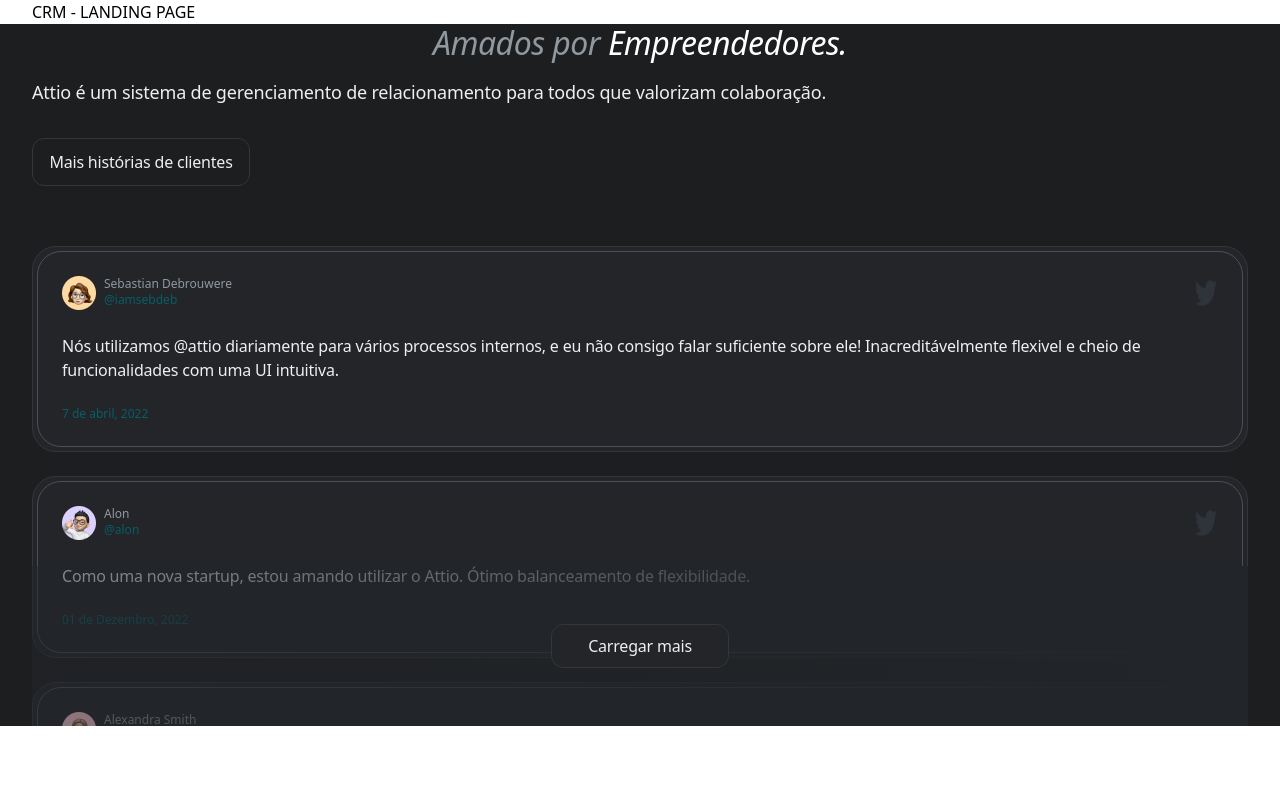
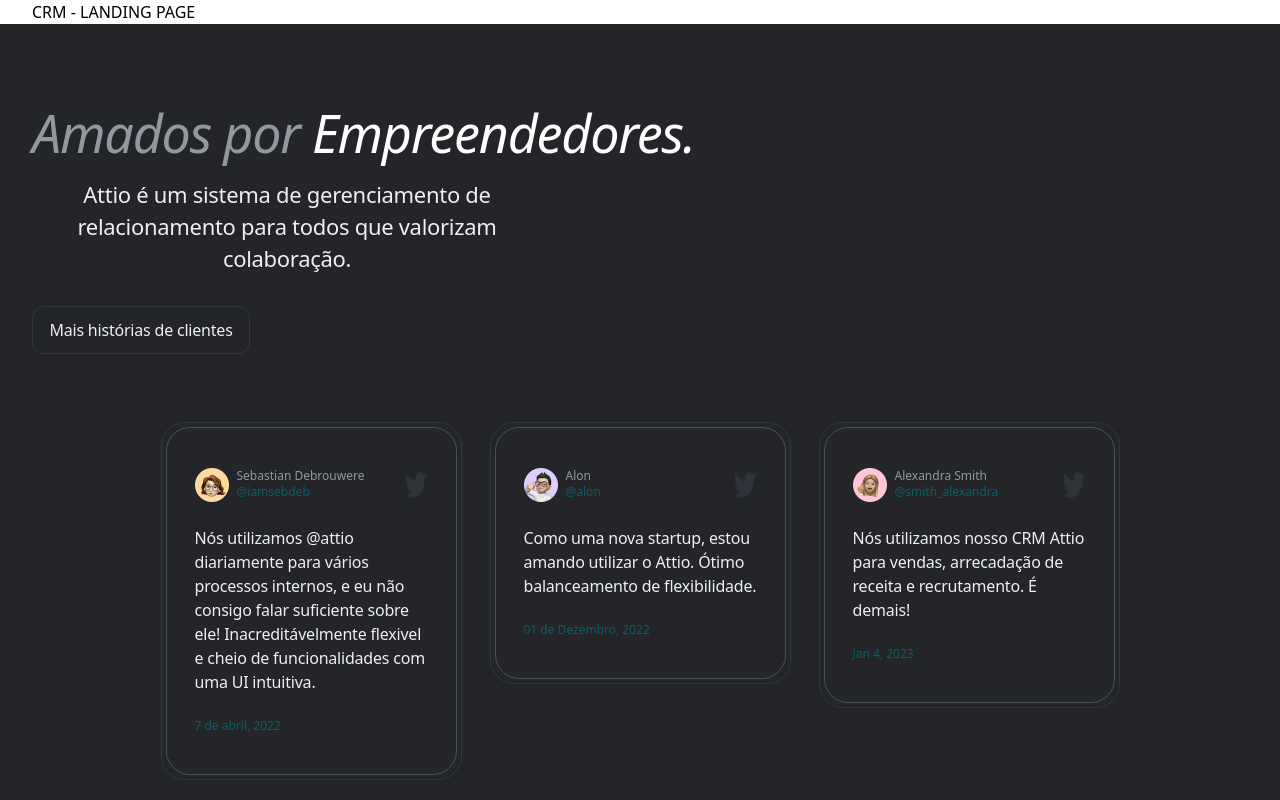
Before and after one commit to luisrca-tech/crm-landing-page, a Next.js app: page / in a window 1280 px wide. Shown: the top 800 px of the page. Built offline with nearby package versions, Linux system fonts and the light colour scheme.

Commit message:
📱 Feat: separate section into mob and desk design
clear

```diff
--- a/src/app/page.tsx
+++ b/src/app/page.tsx
@@ -7,7 +7,7 @@
       <Container>
         <h1>CRM - LANDING PAGE</h1>
       </Container>
-      <div className="bg-base-600">
+      <div className="bg-base-dark-600">
         <Container>
           <section>
             <LovedByEnterprising />
--- /dev/null
+++ b/src/components/blocks/LovedByEnterprisingSection/DesktopSectionView.tsx
@@ -0,0 +1,57 @@
+import Image from 'next/image';
+
+import Twitter from '/public/images/Twitter.png';
+
+import { LovedByEnterprisingItems } from '~/constants/LovedByEnterprisingItems';
+import { BlackSectionsBoxes } from '~/components/ui/BlackSectionsBoxes';
+
+export function DesktopSectionView() {
+  return (
+    <div className="mt-[68px] hidden lg:flex">
+      <div className="flex flex-wrap gap-7 lg:justify-center 2xl:justify-start">
+        {LovedByEnterprisingItems.map((item) => {
+          return (
+            <BlackSectionsBoxes
+              key={item.id}
+              rootClassName="2xl:max-w-[401px] lg:max-w-[301px]"
+              InternalclassName="p-10 px-7 h-auto"
+            >
+              <div className="h- flex flex-col gap-6">
+                <div className="flex justify-between">
+                  <div className="flex gap-2">
+                    <Image
+                      width={34}
+                      height={34}
+                      src={item.Avatar}
+                      alt="Imagem do avatar do twitter"
+                    />
+                    <div className="flex flex-col">
+                      <h3 className="text-xs font-medium text-base-300">
+                        {item.name}
+                      </h3>
+                      <span className="text-xs font-normal text-base-400">
+                        {item.user}
+                      </span>
+                    </div>
+                  </div>
+                  <Image
+                    width={24}
+                    height={24}
+                    src={Twitter}
+                    alt="Logo do twitter"
+                  />
+                </div>
+                <p className="text-base font-normal tracking-[-0.2px] text-base-200">
+                  {item.description}
+                </p>
+                <span className="text-xs font-medium text-base-400">
+                  {item.publishedAt}
+                </span>
+              </div>
+            </BlackSectionsBoxes>
+          );
+        })}
+      </div>
+    </div>
+  );
+}
--- /dev/null
+++ b/src/components/blocks/LovedByEnterprisingSection/MobileSectionView.tsx
@@ -0,0 +1,70 @@
+'use client';
+import Image from 'next/image';
+
+import Twitter from '/public/images/Twitter.png';
+
+import { useState } from 'react';
+
+import { LovedByEnterprisingItems } from '~/constants/LovedByEnterprisingItems';
+import { BlackSectionsBoxes } from '~/components/ui/BlackSectionsBoxes';
+
+export function MobileSectionView() {
+  const [isExpanded, setIsExpanded] = useState(false);
+
+  const toggleExpand = () => {
+    setIsExpanded(!isExpanded);
+  };
+
+  return (
+    <div
+      className={`relative mt-[60px] flex flex-col gap-6 ${isExpanded ? 'max-h-none' : 'max-h-[30rem]'} overflow-hidden lg:hidden`}
+    >
+      {LovedByEnterprisingItems.map((item) => {
+        return (
+          <BlackSectionsBoxes key={item.id} InternalclassName="p-10 px-7">
+            <div className="flex flex-col gap-6">
+              <div className="flex justify-between">
+                <div className="flex gap-2">
+                  <Image
+                    width={34}
+                    height={34}
+                    src={item.Avatar}
+                    alt="Imagem do avatar do twitter"
+                  />
+                  <div className="flex flex-col">
+                    <h3 className="text-xs font-medium text-base-300">
+                      {item.name}
+                    </h3>
+                    <span className="text-xs font-normal text-base-400">
+                      {item.user}
+                    </span>
+                  </div>
+                </div>
+                <Image
+                  width={24}
+                  height={24}
+                  src={Twitter}
+                  alt="Logo do twitter"
+                />
+              </div>
+              <p className="text-base font-normal tracking-[-0.2px] text-base-200">
+                {item.description}
+              </p>
+              <span className="text-xs font-medium text-base-400">
+                {item.publishedAt}
+              </span>
+            </div>
+          </BlackSectionsBoxes>
+        );
+      })}
+      <div className="absolute bottom-0 left-0 flex h-40 w-full items-center justify-center bg-gradient-to-r from-[#222529]/50 to-[#222529]">
+        <button
+          className="flex h-11 items-center justify-center rounded-xl border border-base-500 bg-base-dark-600 px-9 py-[10px] text-base font-normal tracking-[-0.2px] text-base-200 backdrop-blur-sm"
+          onClick={toggleExpand}
+        >
+          {isExpanded ? 'Carregar menos' : 'Carregar mais'}
+        </button>
+      </div>
+    </div>
+  );
+}
--- a/src/components/blocks/LovedByEnterprisingSection/index.tsx
+++ b/src/components/blocks/LovedByEnterprisingSection/index.tsx
@@ -1,27 +1,17 @@
 'use client';
 
-import Image from 'next/image';
-import { useState } from 'react';
-
-import Twitter from '/public/images/Twitter.png';
 import Link from 'next/link';
-import { LovedByEnterprisingItems } from '~/constants/LovedByEnterprisingItems';
-import { BlackSectionsBoxesBox } from '../../ui/BlackSectionsBoxes';
+import { MobileSectionView } from './MobileSectionView';
+import { DesktopSectionView } from './DesktopSectionView';
 
 export function LovedByEnterprising() {
-  const [isExpanded, setIsExpanded] = useState(false);
-
-  const toggleExpand = () => {
-    setIsExpanded(!isExpanded);
-  };
-
   return (
     <div className="flex w-full flex-col">
-      <div className="flex flex-col gap-4">
-        <h2 className="text-center font-opensans text-[32px] italic leading-[38px] tracking-[-0.5px] text-base-100">
+      <div className="flex flex-col gap-4 pt-10 lg:pt-20">
+        <h2 className="text-center font-opensans text-[32px] italic leading-[38px] tracking-[-0.5px] text-base-100 md:text-[52px] md:leading-[58px] md:tracking-[-1.2px] lg:text-start lg:text-[52px] lg:leading-[58px] lg:tracking-[-1.2px]">
           <span className="text-base-300">Amados por</span> Empreendedores.
         </h2>
-        <p className="text-lg font-normal tracking-[-0.2px] text-base-200">
+        <p className="lg:max-w-[510px] md:text-center text-lg font-normal tracking-[-0.2px] text-base-200 md:text-[22px] md:leading-8 md:tracking-[-0.3px] lg:text-[22px] lg:leading-8 lg:tracking-[-0.3px]">
           Attio é um sistema de gerenciamento de relacionamento para todos que
           valorizam colaboração.
         </p>
@@ -31,56 +21,8 @@
           </button>
         </Link>
       </div>
-      <div
-        className={`relative mt-[60px] flex flex-col gap-6 ${isExpanded ? 'max-h-none' : 'max-h-[30rem]'} overflow-hidden`}
-      >
-        {LovedByEnterprisingItems.map((item) => {
-          return (
-            <BlackSectionsBoxesBox key={item.id} hasDifferentPadding>
-              <div className="flex flex-col gap-6">
-                <div className="flex justify-between">
-                  <div className="flex gap-2">
-                    <Image
-                      width={34}
-                      height={34}
-                      src={item.Avatar}
-                      alt="Imagem do avatar do twitter"
-                    />
-                    <div className="flex flex-col">
-                      <h3 className="text-xs font-medium text-base-300">
-                        {item.name}
-                      </h3>
-                      <span className="text-xs font-normal text-base-400">
-                        {item.user}
-                      </span>
-                    </div>
-                  </div>
-                  <Image
-                    width={24}
-                    height={24}
-                    src={Twitter}
-                    alt="Logo do twitter"
-                  />
-                </div>
-                <p className="text-base font-normal tracking-[-0.2px] text-base-200">
-                  {item.description}
-                </p>
-                <span className="text-xs font-medium text-base-400">
-                  {item.publishedAt}
-                </span>
-              </div>
-            </BlackSectionsBoxesBox>
-          );
-        })}
-        <div className="absolute bottom-0 left-0 flex h-40 w-full items-center justify-center bg-gradient-to-r from-[#222529]/50 to-[#222529]">
-          <button
-            className="flex h-11 items-center justify-center rounded-xl border border-base-500 bg-base-dark-600 px-9 py-[10px] text-base font-normal tracking-[-0.2px] text-base-200 backdrop-blur-sm"
-            onClick={toggleExpand}
-          >
-            {isExpanded ? 'Carregar menos' : 'Carregar mais'}
-          </button>
-        </div>
-      </div>
+      <MobileSectionView />
+      <DesktopSectionView />
     </div>
   );
 }
--- a/src/components/ui/BlackSectionsBoxes.tsx
+++ b/src/components/ui/BlackSectionsBoxes.tsx
@@ -1,16 +1,30 @@
 import { type ReactNode } from 'react';
+import { cn } from '~/lib/utils';
+
 interface BlackSectionsBoxesProps {
   children: ReactNode;
-  hasDifferentPadding?: boolean;
+  rootClassName?: string;
+  InternalclassName?: string;
 }
-export function BlackSectionsBoxesBox({
+
+export function BlackSectionsBoxes({
   children,
-  hasDifferentPadding
+  rootClassName,
+  InternalclassName
 }: BlackSectionsBoxesProps) {
   return (
-    <div className="w-full rounded-3xl border border-base-500 bg-base-dark-600 p-1">
+    <div
+      className={cn(
+        'w-full rounded-3xl border border-base-500 bg-base-dark-600 p-1',
+        rootClassName
+      )}
+      style={{ height: 'fit-content' }} // Add this line to set the height of the outer div
+    >
       <div
-        className={`flex h-full w-full flex-col gap-4 rounded-3xl border border-base-dark-500 bg-base-dark-600 ${hasDifferentPadding ? 'p-6' : 'p-10 px-7'}`}
+        className={cn(
+          `flex h-full w-full flex-col gap-4 rounded-3xl border border-base-dark-500 bg-base-dark-600 p-6`,
+          InternalclassName
+        )}
       >
         {children}
       </div>
```
